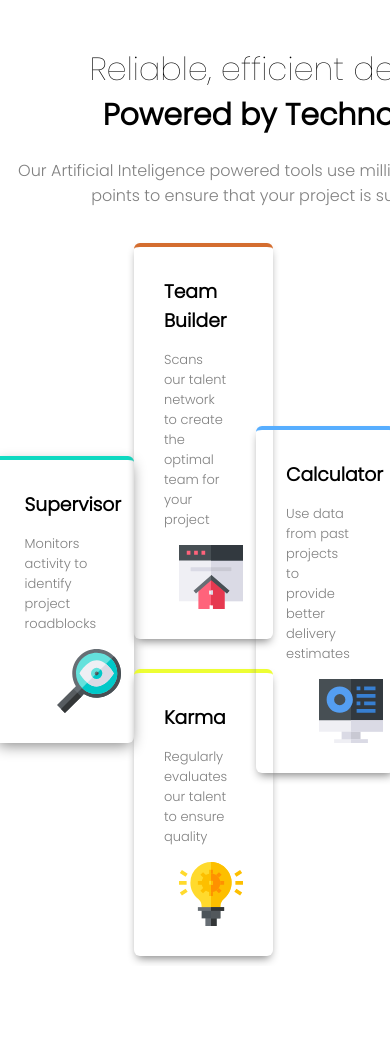
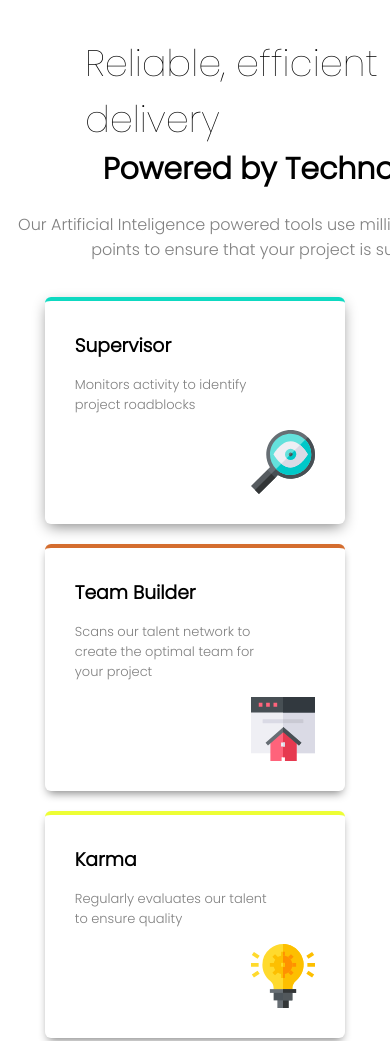
Before and after one commit to Ezequieldas/css_scss, a plain HTML site: page index.html in a window 390 px wide. Shown: the top 1041 px of the page. Before the commit the page ends 966 px from the top, so only its background shows below. Drawn offline with Linux system fonts and the light colour scheme.

Commit message:
responsive

```diff
--- a/style.css
+++ b/style.css
@@ -131,3 +131,44 @@
     font-size: small;
     color: gray;
 }
+
+@media screen and (max-width: 1024px){
+
+    h1, h2 {
+		font-size: 2.3rem;
+	}
+
+    .header {
+        display: flex;
+        margin-top: 10px;
+    }
+
+	.main__container {
+        display: flex;
+        flex-direction: column;
+        margin: 0;
+        gap: 20px;
+	}
+
+    .div__center {
+        display: flex;
+        flex-flow: column wrap;
+        align-items: center;
+        gap: 20px;
+        width: 100%;
+	}
+
+    .div__left {
+        display: flex;
+        gap: 0px;
+        width: 100%;
+        align-content: space-around;
+	}
+
+    .div__right {
+        display: flex;
+        gap: 0px;
+        width: 100%;
+        align-content: space-around;
+	}
+}
```
